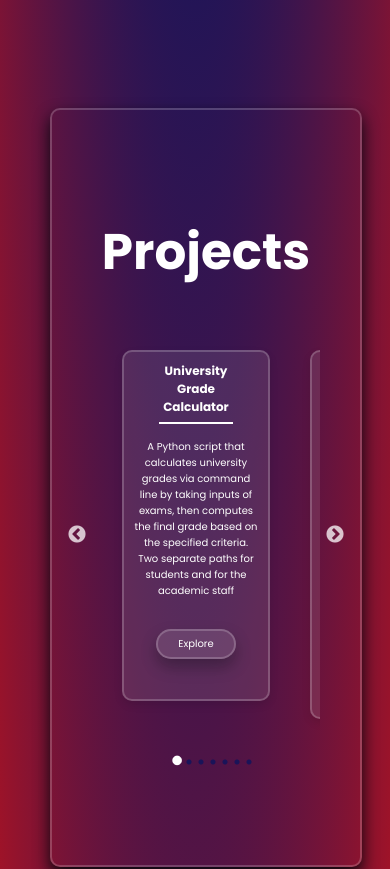
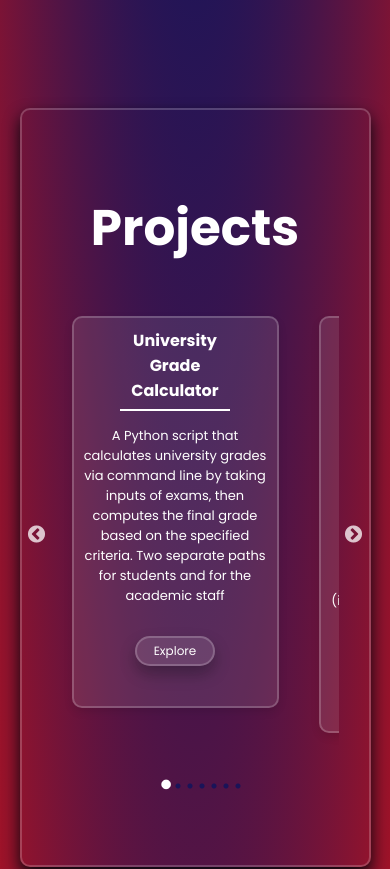
Before and after one commit to UthsaraEthmal/Portfolio-Website-Ethmal-Uthsara, a React (Vite) app: page / in a window 390 px wide. Shown: the part 3818-4687 px from the top of the page. Built offline with nearby package versions, Linux system fonts and the light colour scheme; a web font is replaced by a local one.

Commit message:
Fix: project cardp in samller divices

```diff
--- a/src/Comp/ProjectsComp/Projects.css
+++ b/src/Comp/ProjectsComp/Projects.css
@@ -44,6 +44,9 @@
   justify-content: center;/* Ensures text is spaced evenly */
     align-items: center;
 
+
+     width: 100%;
+  max-width: 350px;
 
     flex: 1; /* Makes all cards equal height */
     min-height: 350px; /* Adjust as needed */
@@ -131,32 +134,30 @@
 @media (max-width: 479px) {
 
 
-
-
     .container {
-      width: 80%;
-     margin: 50px;
-
+      width: 90%;
+     margin: 50px auto;
+     padding: 10px;
 
 
 
     }
 
     .cardp {
-
-
-
-    min-width: 120px; /* Adjust as needed */
-    max-height: 100%;}
+   width: 100%;         /* Make it responsive */
+    max-width: 300px;    /* Limit card width */
+    margin: 0 auto 20px; /* Center the card and add spacing */
+    padding: 10px;
+}
 
 .cardp h3 {
-  font-size: 12px;
+  font-size: 16px;
 }
 .cardp p{
-    font-size: 10px;
+    font-size: 13px;
 }
 .project-btn{
-    font-size: 10px;
+    font-size: 12px;
      width: 80px;
   height: 30px;}
 
```
